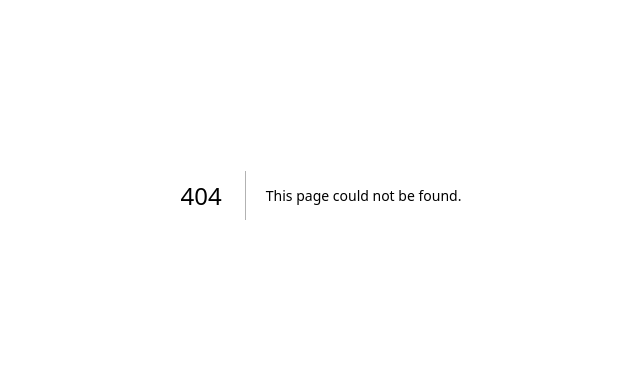
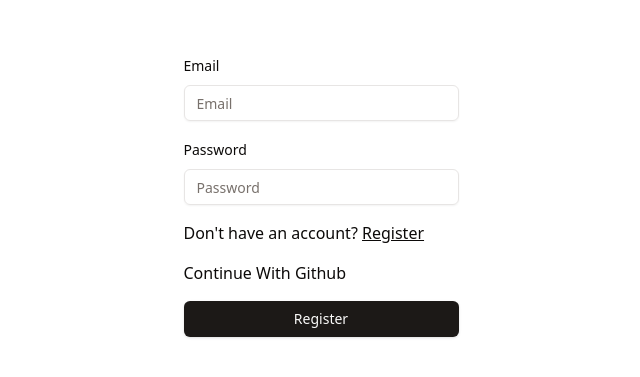
Before and after one commit to stpn48/auth-js-test, a Next.js app: page /login in a window 1280 px wide. Before the commit this address had no page. Shown: the part 205-582 px from the top of the page, without its empty margins (319-959 px from the left). Built offline with nearby package versions, Linux system fonts and the light colour scheme.

Commit message:
Create page.tsx

```diff
--- /dev/null
+++ b/app/login/page.tsx
@@ -0,0 +1,10 @@
+import React from "react";
+import { LoginForm } from "./components/login-form";
+
+export default function LoginPage() {
+  return (
+    <div className="flex h-screen w-screen items-center justify-center">
+      <LoginForm />
+    </div>
+  );
+}
```
